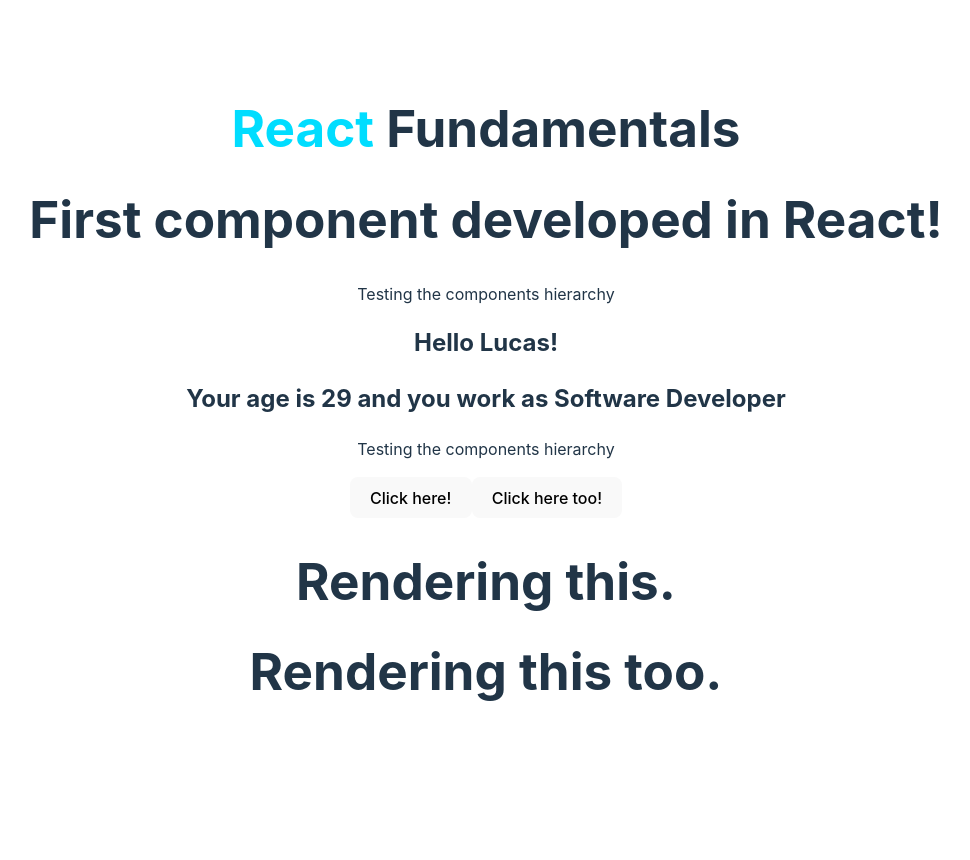
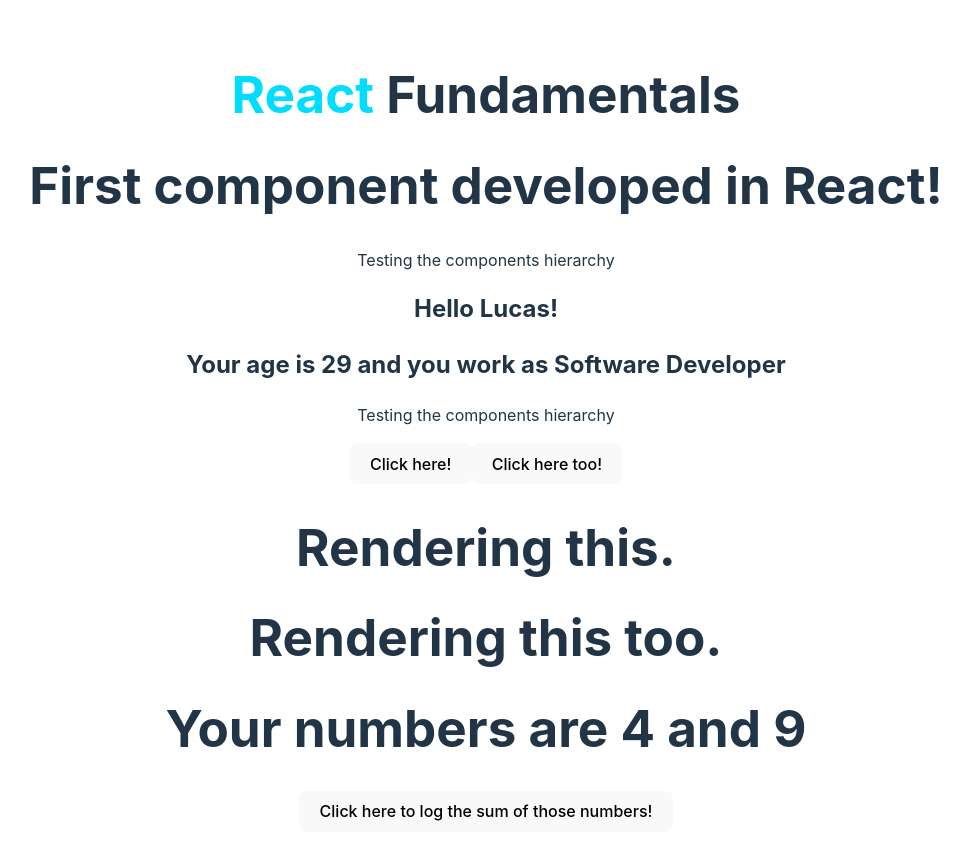
Before and after one commit to Lucas31394/React-Udemy, a React app in the folder reactFundamentals/ReactFundamentals/: page / in a window 1280 px wide. Shown: the top 860 px of the page, without its empty margins (154-1124 px from the left). Before the commit the page ends 800 px from the top, so only its background shows below. Built offline with nearby package versions, Linux system fonts and the light colour scheme; the HTML template or start-up script is replaced by a standard one.

Commit message:
creating my own component with event handling

```diff
--- a/reactFundamentals/ReactFundamentals/src/App.jsx
+++ b/reactFundamentals/ReactFundamentals/src/App.jsx
@@ -6,6 +6,7 @@
 import TemplateExpressions from './components/TemplateExpressions'
 import MyComponent from "./components/MyComponent";
 import Events from './components/Events'
+import Challenge from './components/Challenge'
 // Styles - CSS
 import './App.css'
 
@@ -20,6 +21,7 @@
         <TemplateExpressions />
         <MyComponent />
         <Events />
+        <Challenge />
       </div>
     </>
   )
--- /dev/null
+++ b/reactFundamentals/ReactFundamentals/src/components/Challenge.jsx
@@ -0,0 +1,23 @@
+const Challenge = () => {
+    const randomNumbers = () => {
+        return Math.floor(Math.random() * (10 - 1 + 1))
+    }
+
+    let firstNumber = randomNumbers();
+    let secondNumber = randomNumbers();
+
+    const sum = () => {
+        console.log("Your first number is " + firstNumber)
+        console.log("Your second number is " + secondNumber)
+        console.log("The result of the sum is: " + (firstNumber + secondNumber))
+    }
+
+    return (
+        <div>
+            <h1>Your numbers are {firstNumber} and {secondNumber}</h1>
+            <button onClick={sum}>Click here to log the sum of those numbers!</button>
+        </div>
+    )
+}
+
+export default Challenge
```
